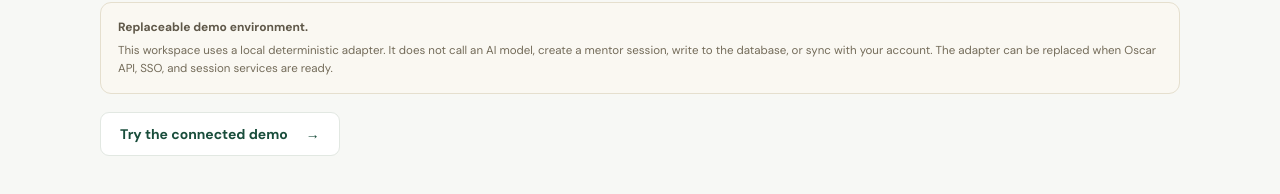
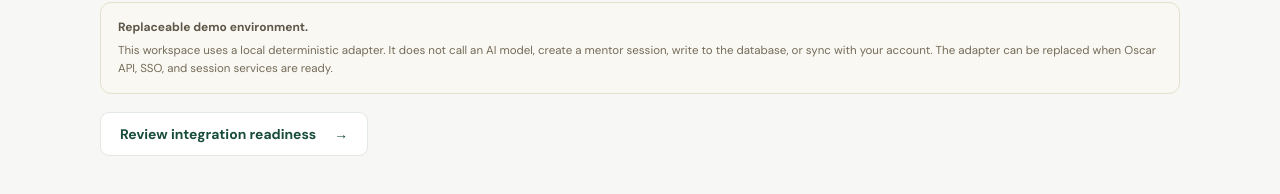
Before and after one commit to CWM-du/OnlyDucks, a Next.js app: page /agent in a window 1280 px wide. Shown: the part 1052-1246 px from the top of the page. Built offline with nearby package versions, Linux system fonts and the light colour scheme.

Commit message:
fix(DEV03): remove unavailable connected demo route

```diff
--- a/src/app/agent/page.tsx
+++ b/src/app/agent/page.tsx
@@ -167,7 +167,7 @@ export default function AgentPage() {
             <span>This workspace uses a local deterministic adapter. It does not call an AI model, create a mentor session, write to the database, or sync with your account. The adapter can be replaced when Oscar API, SSO, and session services are ready.</span>
           </div>
           <div className="agent-demo-actions">
-            <Link className="button button-secondary" href="/demo">Try the connected demo <span aria-hidden="true">→</span></Link>
+            <Link className="button button-secondary" href="/sandbox">Review integration readiness <span aria-hidden="true">→</span></Link>
           </div>
         </section>
       </main>
```
